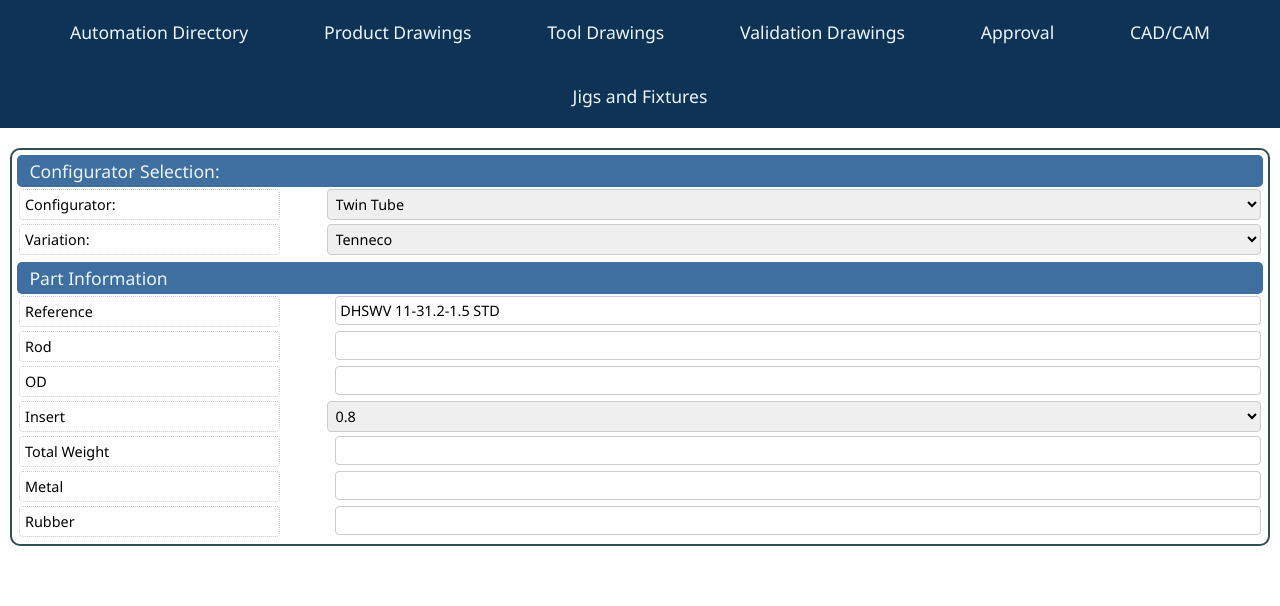
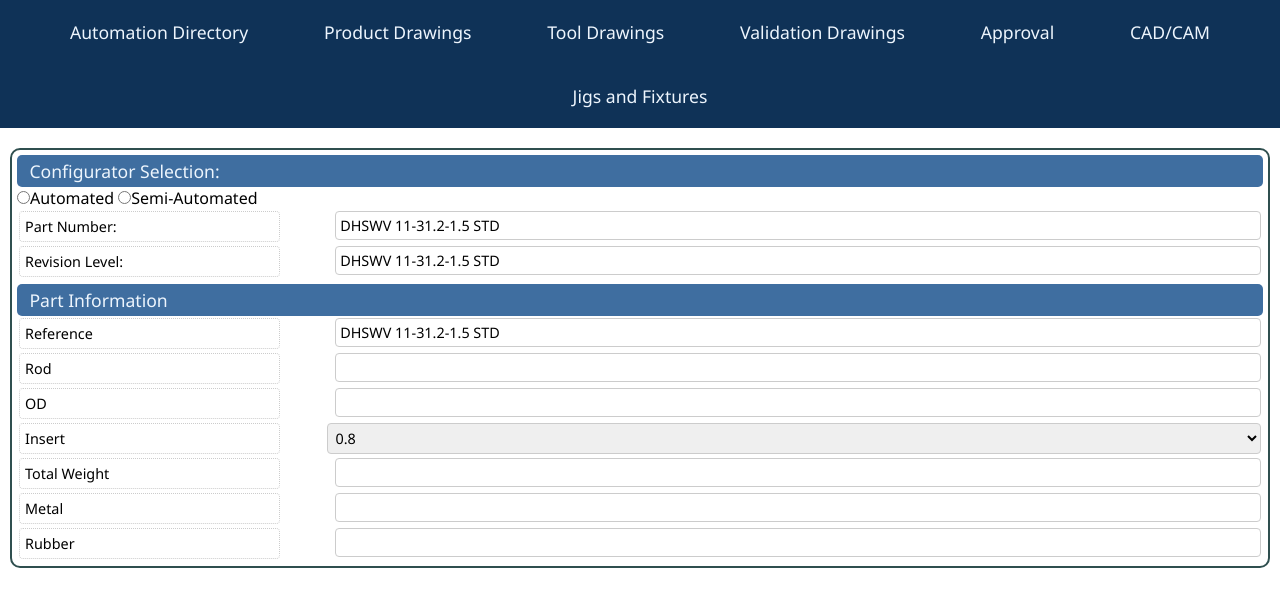
Before and after one commit to DavidHearl/pdd-hub, a plain HTML site: page validation-drawings.html in a window 1280 px wide. Drawn offline with Linux system fonts and the light colour scheme.

Commit message:
Added page details to validation drawings

```diff
--- a/validation-drawings.html
+++ b/validation-drawings.html
@@ -28,21 +28,15 @@
                 <!--Configurator Selection-->
                 <fieldset>
                     <legend>Configurator Selection:</legend>
+                    <input type="radio" name="automation-level">Automated
+                    <input type="radio" name="automation-level">Semi-Automated
                     <p>
-                        <label>Configurator:</label>
-                        <select>
-                            <option>Twin Tube</option>
-                            <option>Monotube</option>
-                            <option>Bus & Truck</option>
-                        </select>
+                        <label>Part Number:</label>
+                        <input type="text" value="DHSWV 11-31.2-1.5 STD">
                     </p>
                     <p>
-                        <label>Variation:</label>
-                        <select>
-                            <option>Tenneco</option>
-                            <option>ZF Zachs</option>
-                            <option>World Design</option>
-                        </select>
+                        <label>Revision Level:</label>
+                        <input type="text" value="DHSWV 11-31.2-1.5 STD">
                     </p>
                 </fieldset>
                 <!--Part Information-->
```
